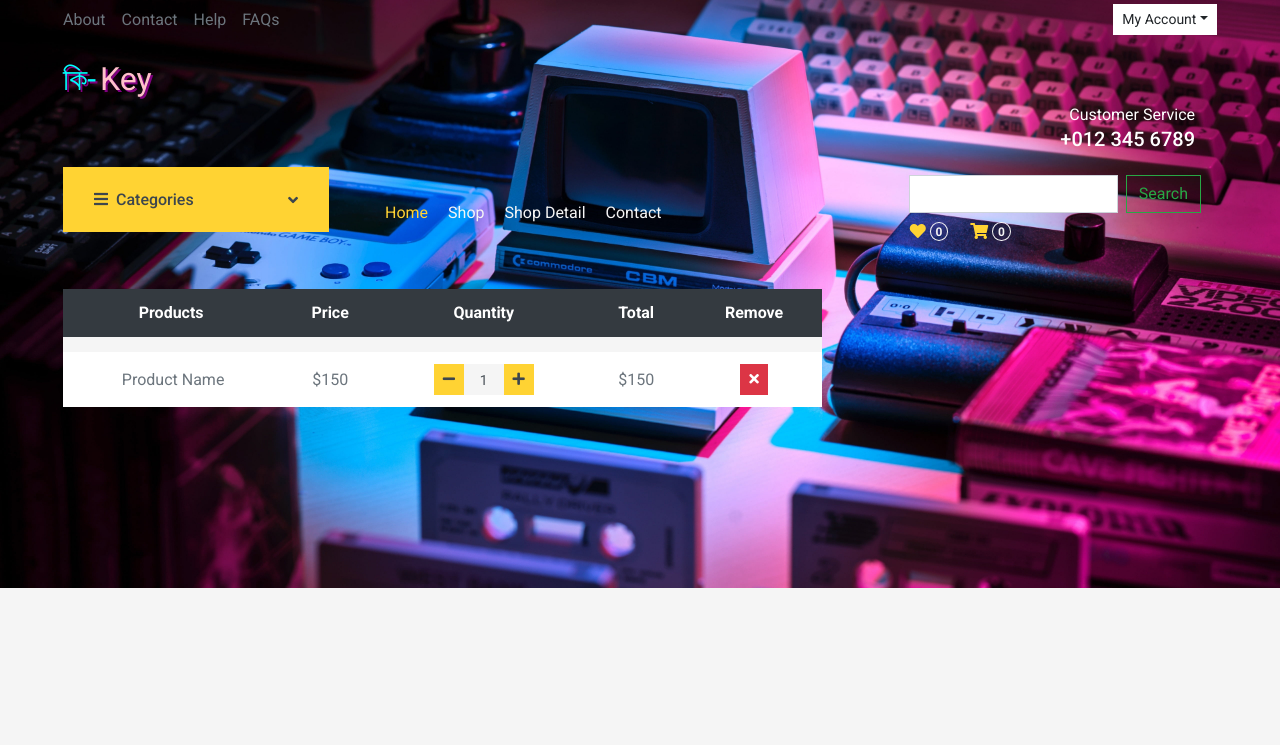
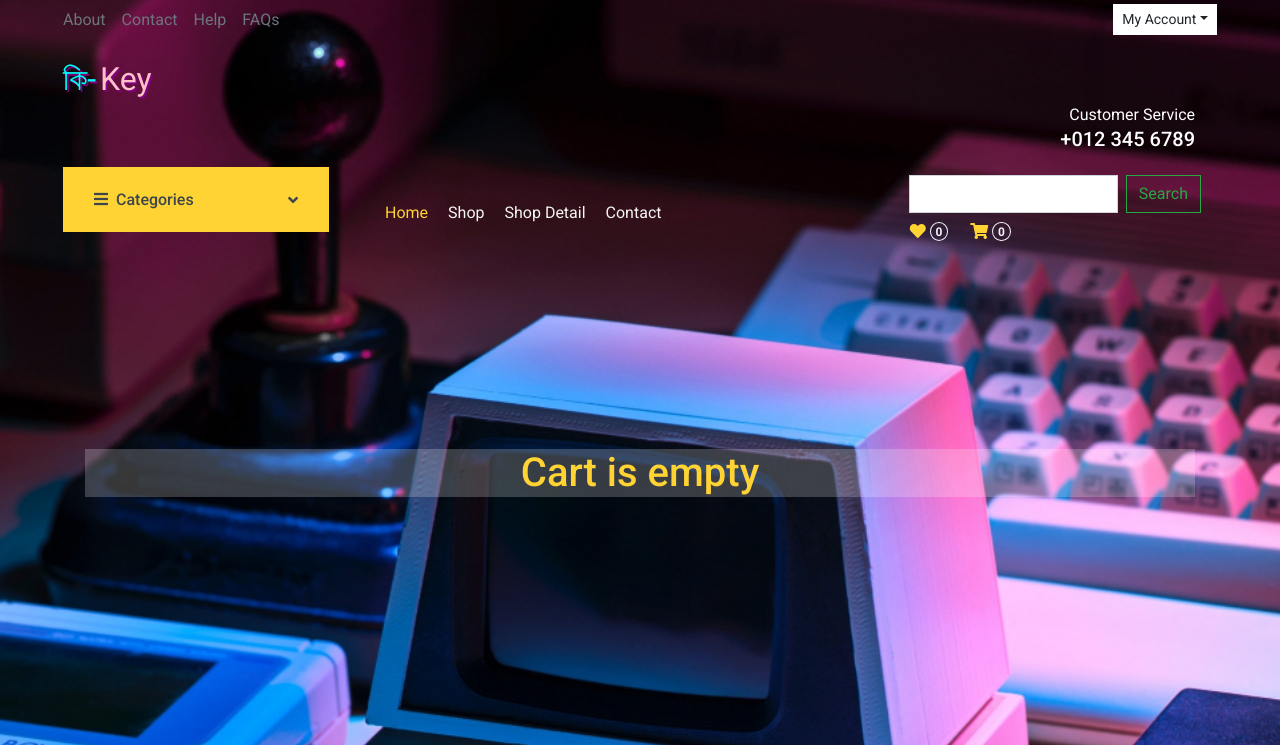
Before and after one commit to ahanaftanvir40/Ki-Key-ECommerce, a Django app: page /cart/ in a window 1280 px wide. Shown: the top 745 px of the page. Before the commit the page ends 588 px from the top, so only its background shows below. Run offline with Django 5.2, Linux system fonts and the light colour scheme; some libraries are stand-ins or nearby versions.

Commit message:
revamped cart

```diff
--- a/ecommerce_core/cart/cart.py
+++ b/ecommerce_core/cart/cart.py
@@ -1,3 +1,7 @@
+
+from ecomapp.models import Product
+
+
 class Cart():
     def __init__(self, request):
         self.session = request.session
@@ -28,3 +32,15 @@ class Cart():
 
     def __len__(self):
         return len(self.cart)
+
+    def get_products(self):
+        #get prod ids
+        product_ids = self.cart.keys()
+
+        #use ids to look in DB
+
+        products_objects = Product.objects.filter(id__in =product_ids)
+
+        #return those prods
+
+        return products_objects
--- a/ecommerce_core/cart/templates/cart/cart.html
+++ b/ecommerce_core/cart/templates/cart/cart.html
@@ -5,10 +5,11 @@ Cart
 
 {% block body %}
     <!-- Cart Start -->
+    {% if cart_products %}
         <div class="container-fluid">
-    <div class="row px-xl-5">
-        <div class="col-lg-8 table-responsive mb-5">
-            <table class="table table-light table-borderless table-hover text-center mb-0">
+            <div class="row justify-content-center">
+                <div class="col-lg-8 table-responsive">
+                    <table class="table table-light table-borderless table-hover text-center">
                         <thead class="thead-dark">
                             <tr>
                                 <th>Products</th>
@@ -19,26 +20,58 @@ Cart
                             </tr>
                         </thead>
                         <tbody class="align-middle">
+                            {% for product in cart_products %}
                                 <tr>
-                        <td class="align-middle"><img src="" alt="" style="width: 50px;"> Product Name</td>
-                        <td class="align-middle">$150</td>
+                                    <td class="align-middle"><img src="" alt="" style="width: 50px;">{{ product }}</td>
+                                    <td class="align-middle">{{ product.discount_price }}</td>
                                     <td class="align-middle">
-                            <div class="input-group quantity mx-auto" style="width: 100px;">
-                                <div class="input-group-btn">
-                                    <button class="btn btn-sm btn-primary btn-minus" >
+                                        <div class="input-group quantity" style="max-width: 100px; margin: 0 auto;">
+                                            <div class="input-group-prepend">
+                                                <button class="btn btn-sm btn-primary btn-minus" type="button">
                                                     <i class="fa fa-minus"></i>
                                                 </button>
                                             </div>
                                             <input type="text" class="form-control form-control-sm bg-secondary border-0 text-center" value="1">
-                                <div class="input-group-btn">
-                                    <button class="btn btn-sm btn-primary btn-plus">
+                                            <div class="input-group-append">
+                                                <button class="btn btn-sm btn-primary btn-plus" type="button">
                                                     <i class="fa fa-plus"></i>
                                                 </button>
                                             </div>
                                         </div>
                                     </td>
-                        <td class="align-middle">$150</td>
-                        <td class="align-middle"><button class="btn btn-sm btn-danger"><i class="fa fa-times"></i></button></td>
+                                    <td class="align-middle">${{ product.discount_price }}</td>
+                                    <td class="align-middle">
+                                        <button class="btn btn-sm btn-danger" type="button"><i class="fa fa-times"></i></button>
+                                    </td>
                                 </tr>
+                            {% endfor %}
+                        </tbody>
+                    </table>
+                </br></br></br></br></br></br></br></br></br></br>
+            </br></br></br></br>
+        </br></br>
+    </br></br></br></br></br>
+</br></br></br></br></br></br>
+</br></br></br>
+                </div>
+            </div>
+        </div>
+    {% else %}
+        <div class="container">
+            <div class="row">
+                <div class="col-md-12">
+                    <h1 class="text-primary" style="background-color: rgba(255, 255, 255, 0.212); text-align: center; margin-top: 20vh;">Cart is empty</h1>
+                </div>
+            </div>
+        </div>
+        </br></br></br></br></br>
+    </br></br></br><var></br></br></br>
+    </br></br></br></br></br></br>
+</br></br></br></br></br></br>
+</br></br></br></br></br></br>
+</br></br></br></br></br></br>
+</br>
+</br></br></br>
 
+    {% endif %}
 {% endblock body %}
--- a/ecommerce_core/cart/views.py
+++ b/ecommerce_core/cart/views.py
@@ -6,7 +6,12 @@ from django.http import JsonResponse
 # Create your views here.
 
 def cart_home(request):
-    return render(request, 'cart/cart.html', {} )
+    #get cart
+    cart = Cart(request)
+
+    cart_products = cart.get_products()
+
+    return render(request, 'cart/cart.html', {'cart_products': cart_products} )
 
 def cart_add(request):
     #get the cart
--- a/ecommerce_core/ecomapp/templates/ecomapp/base.html
+++ b/ecommerce_core/ecomapp/templates/ecomapp/base.html
@@ -120,9 +120,9 @@
         </div>
         <div class="col-lg-9">
             <nav class="navbar navbar-expand-lg navbar-dark shadow-5-strong">
-                <a href="" class="text-decoration-none d-block d-lg-none">
-                    <span class="h1 text-uppercase text-dark bg-light px-2">কি-</span>
-                    <span class="h1 text-uppercase text-light bg-primary px-2 ml-n1">Key</span>
+                <a href="{% url 'ecom:index' %}" class="text-decoration-none d-block d-lg-none">
+                    <span style="font-size: 2rem; color: cyan; text-shadow: 2px 2px purple;">কি-</span>
+                    <span style="font-size: 2rem; color: pink; text-shadow: 2px 2px purple;">Key</span>
                 </a>
                 <button type="button" class="navbar-toggler" data-toggle="collapse" data-target="#navbarCollapse">
                     <span class="navbar-toggler-icon"></span>
```
Lines whose indentation alone changed are shown as unchanged.
